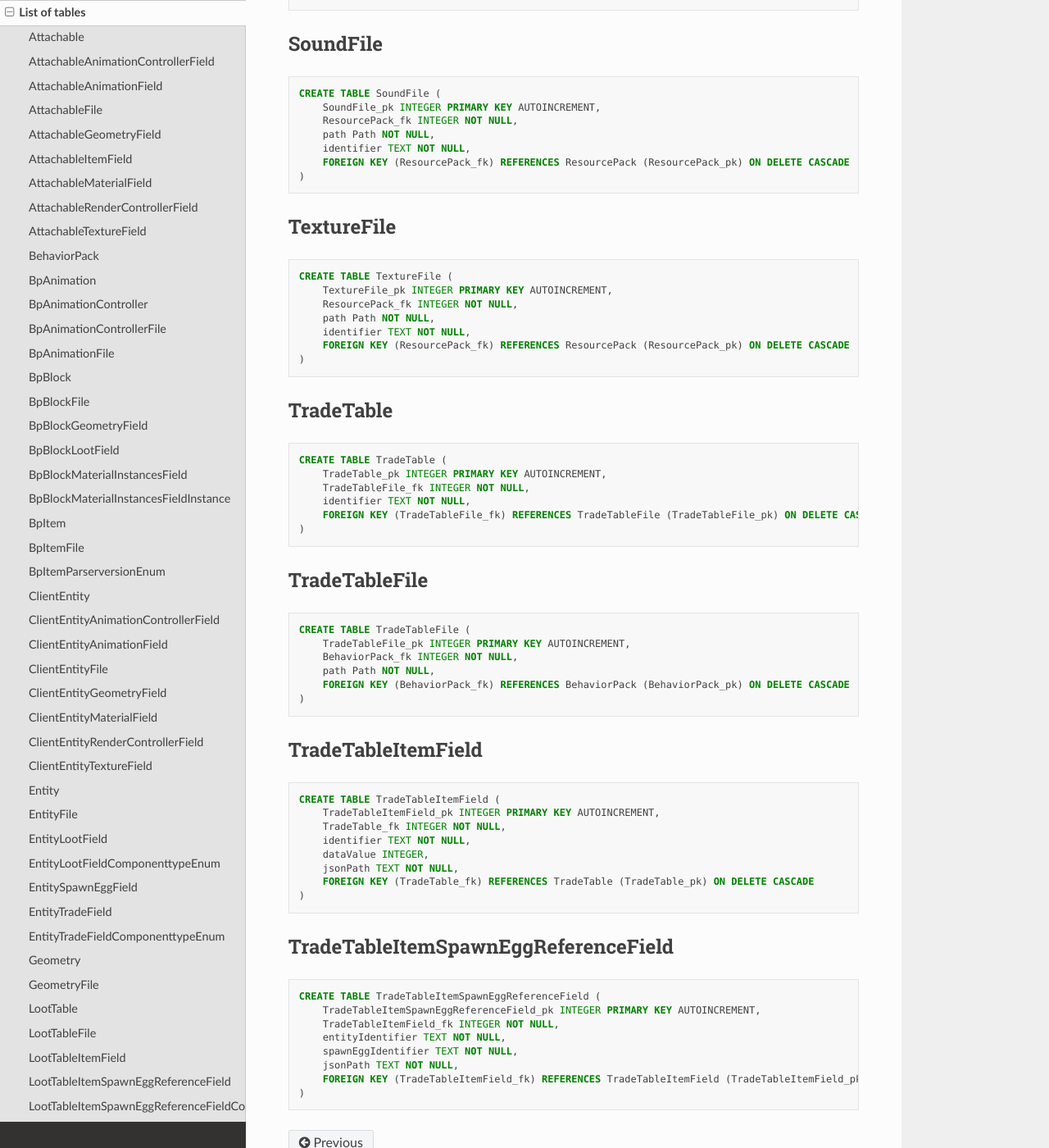
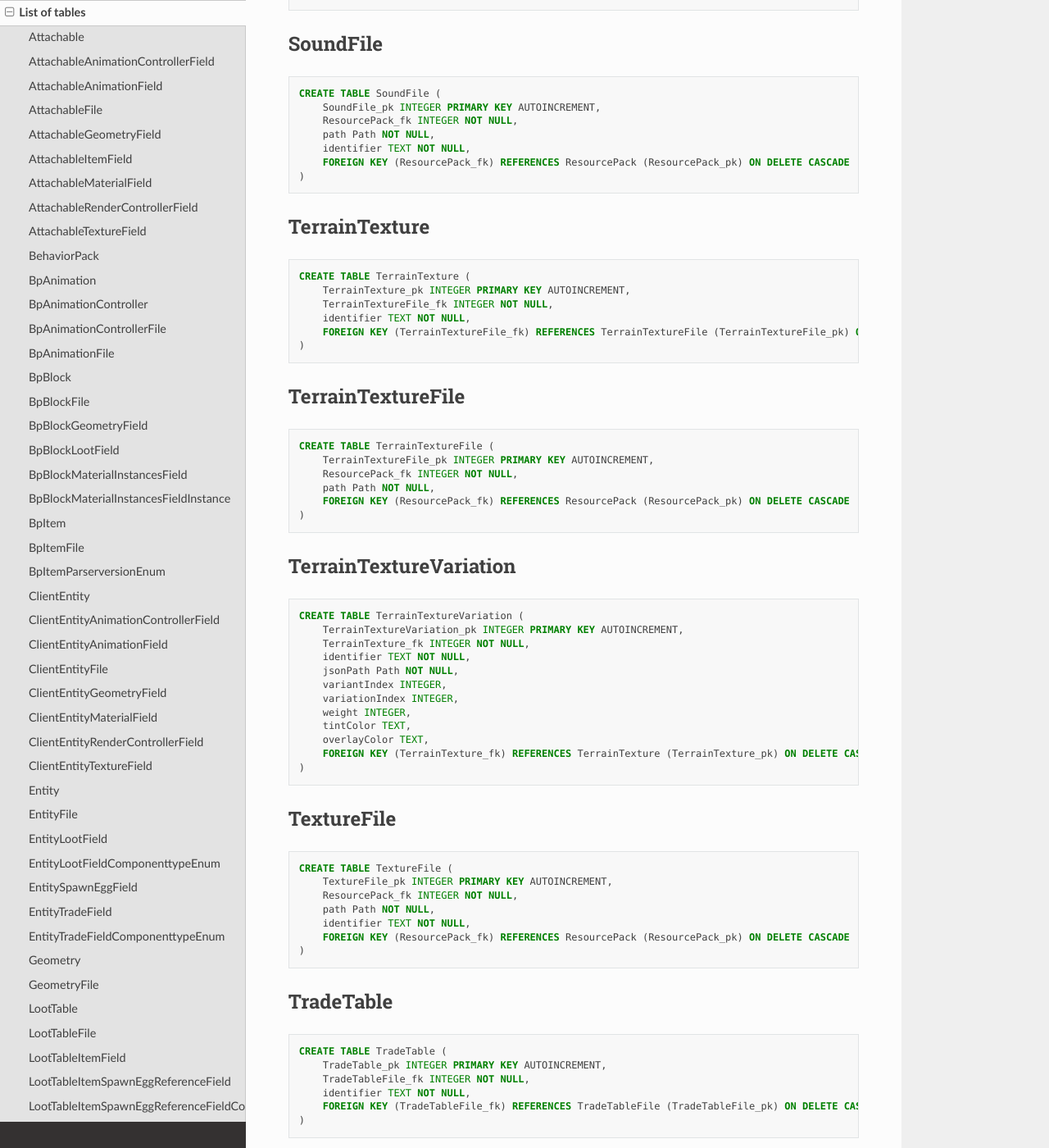
Before and after one commit to Nusiq/sqlite_bedrock_packs, a Sphinx documentation site: the page built from docs/tables.rst, in a window 1280 px wide and 1400 px high, scrolled down 15046 px. Shown: the whole window at 82% size. Built offline with Sphinx 7.4.7 and the Read the Docs theme 2.0.0, drawn with Linux system fonts in a browser that asks for light colours.

Commit message:
3.1.0 - Added new tables for terrain_texture.json and added weak connection between bp_block and terrain texture.

```diff
--- a/docs/tables.rst
+++ b/docs/tables.rst
@@ -876,6 +876,48 @@ SoundFile
         FOREIGN KEY (ResourcePack_fk) REFERENCES ResourcePack (ResourcePack_pk) ON DELETE CASCADE
     )
 
+TerrainTexture
+--------------
+
+.. code-block:: sql
+
+    CREATE TABLE TerrainTexture (
+        TerrainTexture_pk INTEGER PRIMARY KEY AUTOINCREMENT,
+        TerrainTextureFile_fk INTEGER NOT NULL,
+        identifier TEXT NOT NULL,
+        FOREIGN KEY (TerrainTextureFile_fk) REFERENCES TerrainTextureFile (TerrainTextureFile_pk) ON DELETE CASCADE
+    )
+
+TerrainTextureFile
+------------------
+
+.. code-block:: sql
+
+    CREATE TABLE TerrainTextureFile (
+        TerrainTextureFile_pk INTEGER PRIMARY KEY AUTOINCREMENT,
+        ResourcePack_fk INTEGER NOT NULL,
+        path Path NOT NULL,
+        FOREIGN KEY (ResourcePack_fk) REFERENCES ResourcePack (ResourcePack_pk) ON DELETE CASCADE
+    )
+
+TerrainTextureVariation
+-----------------------
+
+.. code-block:: sql
+
+    CREATE TABLE TerrainTextureVariation (
+        TerrainTextureVariation_pk INTEGER PRIMARY KEY AUTOINCREMENT,
+        TerrainTexture_fk INTEGER NOT NULL,
+        identifier TEXT NOT NULL,
+        jsonPath Path NOT NULL,
+        variantIndex INTEGER,
+        variationIndex INTEGER,
+        weight INTEGER,
+        tintColor TEXT,
+        overlayColor TEXT,
+        FOREIGN KEY (TerrainTexture_fk) REFERENCES TerrainTexture (TerrainTexture_pk) ON DELETE CASCADE
+    )
+
 TextureFile
 -----------
 
```
Also changed, not shown: README.rst (+15 -0 lines), 2 other files.
